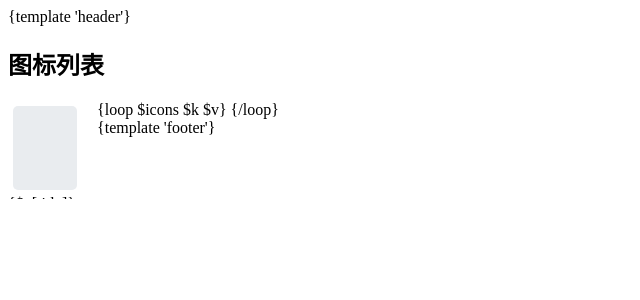
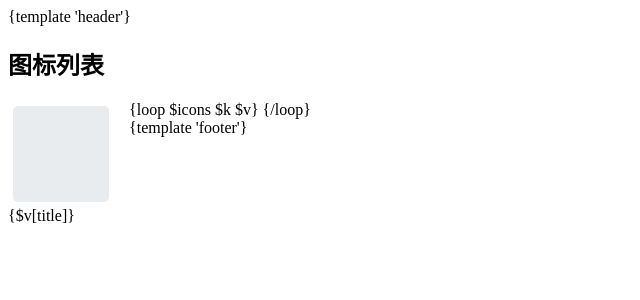
Before and after one commit to unntech/liteapp, a PHP site: page /template/default/admin/icons.htm in a window 1280 px wide. Shown: the top 300 px of the page, without its empty margins (0-640 px from the left). Run offline with PHP 8.4, Linux system fonts and the light colour scheme.

Commit message:
更新公共库

```diff
--- a/app/LiteApp.php
+++ b/app/LiteApp.php
@@ -20,7 +20,6 @@
         $this->DT_TIME = time();
         $this->config = new \LitePhp\Config(DT_ROOT . "/config/");
         $this->config->load(['app', 'db']);
-        $this->db = \LitePhp\Db::Create($this->config->get('db'));
         $this->appName = $this->config->get('app.name', 'LiteApp');
     }
 
--- a/app/admin/auth.php
+++ b/app/admin/auth.php
@@ -150,7 +150,7 @@
     public function hasLogin(): array
     {
         $apiToken = $this->getToken(['sub'=>0, 'exp'=>$this->DT_TIME + 1800]);
-        $ret = ['login'=>false, 'apiToken'=>$apiToken];
+        $ret = ['login'=>false, 'apiToken'=>$apiToken, 'token'=>''];
         $userid = session('admin.id');
         if(empty($userid)){
             return $ret;
--- a/autoload.php
+++ b/autoload.php
@@ -8,7 +8,6 @@
 $Lite = new LiteApp\LiteApp();
 LiteApp\app::$Lite = $Lite;
 LitePhp\Lite::setRootPath(DT_ROOT);
-
 define('ENVIRONMENT', $Lite->config->get('app.ENVIRONMENT', 'DEV'));
 define('DT_DEBUG', $Lite->config->get('app.APP_DEBUG', true));
 if (DT_DEBUG) {
@@ -18,6 +17,7 @@
     error_reporting(E_ERROR);
 }
 
+$Lite->set_db();
 $version = LiteApp\app::VERSION;
 $DT_TIME = time();
 $DT_IP = LitePhp\LiComm::ip();
--- a/template/default/admin/header.htm
+++ b/template/default/admin/header.htm
@@ -9,6 +9,7 @@
     <link href="{DT_STATIC}/bootstrap/icon/bootstrap-icons.min.css" rel="stylesheet">
     <link href="{DT_STATIC}/bootstrap/css/bootcomm.css?v={$version}" rel="stylesheet">
     <link rel="stylesheet" type="text/css" href="{DT_SKIN}/base.css?v={$version}"/>
+    <link rel="stylesheet" type="text/css" href="{DT_SKIN}/common.css?v={$version}"/>
     {if isset($CSS) && is_array($CSS)}
     {loop $CSS $css}
     <link rel="stylesheet" type="text/css" href="{DT_SKIN}/{$css}.css?v={if ENVIRONMENT == 'DEV'}{$DT_TIME}{else}{$version}{/if}"/>
--- a/template/default/admin/icons.htm
+++ b/template/default/admin/icons.htm
@@ -5,9 +5,9 @@
     }
     .icons-list a{
         background: #e9ecef;
-        width: 64px;
-        height: 64px;
-        padding: 10px 0;
+        width: 96px;
+        height: 96px;
+        line-height: 96px;
         margin: 5px;
         float: left;
         text-align: center;
@@ -15,12 +15,15 @@
         border-radius: 5px;
         font-size: 2rem;
     }
+    .icons-list a:hover{
+        background: #dee2e6;
+    }
     .icons-list span{
         float: left;
     }
     .icons-list-item{
-        width: 74px;
-        height: 98px;
+        width: 106px;
+        height: 130px;
         margin-bottom: 15px;
         margin-right: 15px;
         overflow: hidden;
@@ -38,7 +41,7 @@
         });
     }
 </script>
-<div class="container-lg">
+<div class="container">
     <h2 class="mt-3 mb-3">图标列表</h2>
     <div class="icons-list">
         {loop $icons $k $v}
--- a/template/default/header.htm
+++ b/template/default/header.htm
@@ -9,6 +9,7 @@
     <link href="{DT_STATIC}/bootstrap/icon/bootstrap-icons.min.css" rel="stylesheet">
     <link href="{DT_STATIC}/bootstrap/css/bootcomm.css?v={$version}" rel="stylesheet">
     <link rel="stylesheet" type="text/css" href="{DT_SKIN}/base.css?v={$version}"/>
+    <link rel="stylesheet" type="text/css" href="{DT_SKIN}/common.css?v={$version}"/>
     {if isset($CSS) && is_array($CSS)}
     {loop $CSS $css}
     <link rel="stylesheet" type="text/css" href="{DT_SKIN}/{$css}.css?v={if ENVIRONMENT == 'DEV'}{$DT_TIME}{else}{$version}{/if}"/>
--- a/template/default/index.htm
+++ b/template/default/index.htm
@@ -17,7 +17,7 @@
         <a class="nav-link" href="#">Home <span class="sr-only">(current)</span></a>
       </li>
       <li class="nav-item">
-        <a class="nav-link" href="#">Features</a>
+        <a class="nav-link" href="admin/icons.php">Icons</a>
       </li>
       <li class="nav-item">
         <a class="nav-link disabled" href="#" tabindex="-1" aria-disabled="true">Disabled</a>
```
Also changed, not shown: template/default/skin/base.css (+1 -1 lines), template/default/skin/base.scss (+40 -1 lines), template/default/skin/common.css (added, +7 -0 lines), 1 other file. Lines whose indentation alone changed are shown as unchanged.
